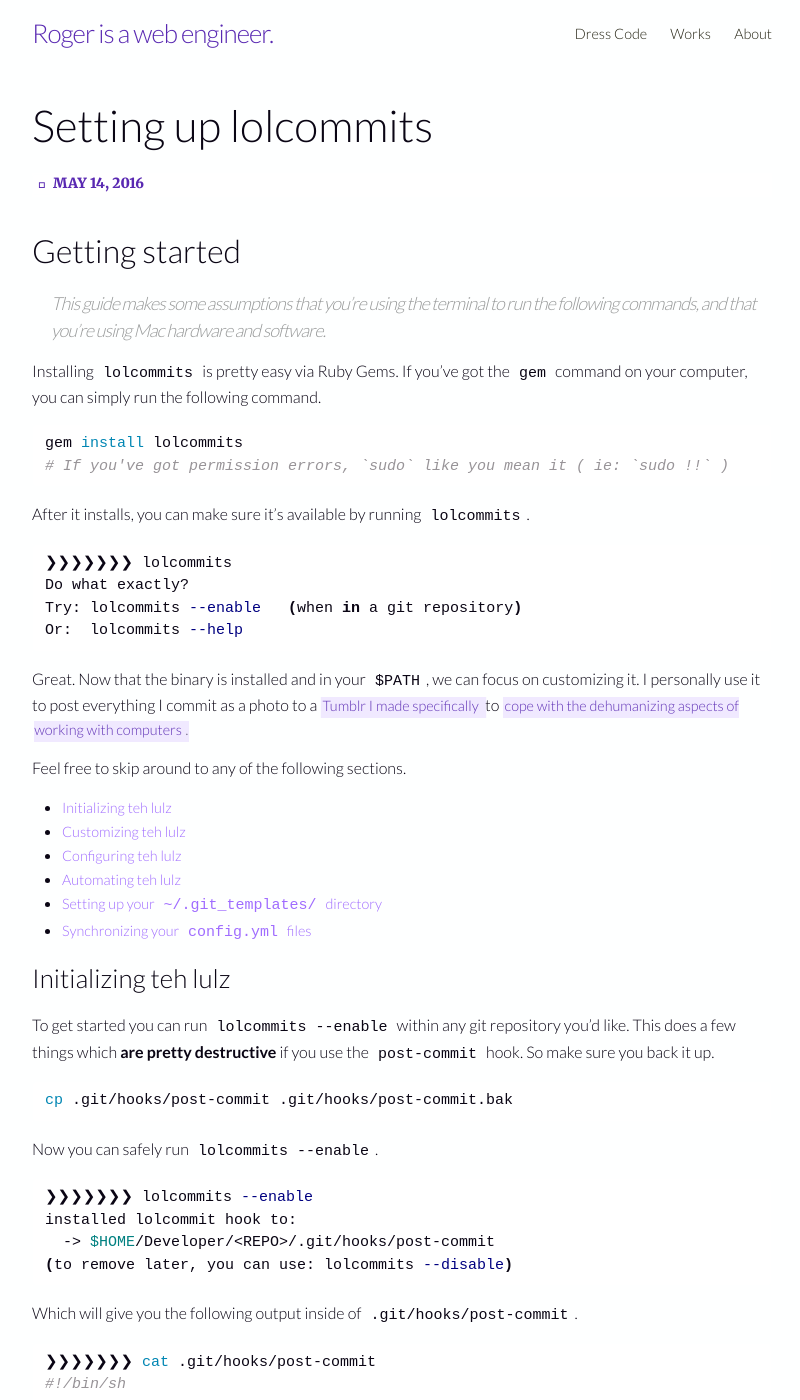
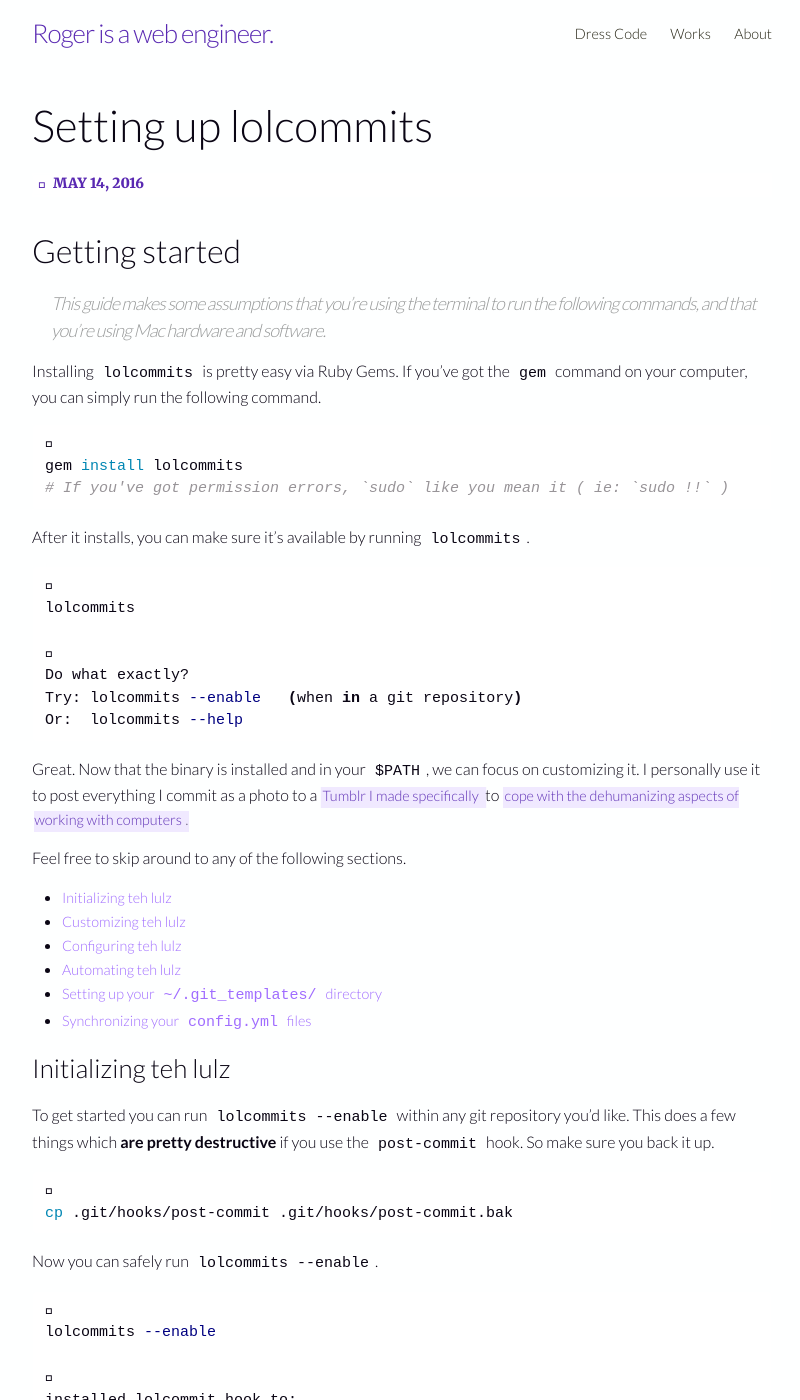
Before and after one commit to rogeruiz/write, a Jekyll site: the page built from dress-code/_posts/2016-05-28-setting-up-lolcommits.markdown, in a window 1280 px wide and 1400 px high. Shown: the whole window, without its empty margins (238-1038 px from the left). Built offline with Jekyll 4.4.1, drawn with Linux system fonts in a browser that asks for light colours; some web fonts are replaced; some of the changed text lies outside the part shown.

Commit message:
Update commands to use new font :+1:

```diff
--- a/dress-code/_posts/2016-05-28-setting-up-lolcommits.markdown
+++ b/dress-code/_posts/2016-05-28-setting-up-lolcommits.markdown
@@ -13,6 +13,7 @@ Installing `lolcommits` is pretty easy via Ruby Gems. If you've got the `gem`
 command on your computer, you can simply run the following command.
 
 {% highlight sh %}
+
 gem install lolcommits
 # If you've got permission errors, `sudo` like you mean it ( ie: `sudo !!` )
 {% endhighlight %}
@@ -20,7 +21,10 @@ gem install lolcommits
 After it installs, you can make sure it's available by running `lolcommits`.
 
 {% highlight shell %}
-❯❯❯❯❯❯❯ lolcommits
+
+lolcommits
+
+
 Do what exactly?
 Try: lolcommits --enable   (when in a git repository)
 Or:  lolcommits --help
@@ -50,13 +54,17 @@ like. This does a few things which __are pretty destructive__ if you use the
 `post-commit` hook. So make sure you back it up.
 
 {% highlight shell %}
+
 cp .git/hooks/post-commit .git/hooks/post-commit.bak
 {% endhighlight %}
 
 Now you can safely run `lolcommits --enable`.
 
 {% highlight shell %}
-❯❯❯❯❯❯❯ lolcommits --enable
+
+lolcommits --enable
+
+
 installed lolcommit hook to:
   -> $HOME/Developer/<REPO>/.git/hooks/post-commit
 (to remove later, you can use: lolcommits --disable)
@@ -65,7 +73,10 @@ installed lolcommit hook to:
 Which will give you the following output inside of `.git/hooks/post-commit`.
 
 {% highlight shell %}
-❯❯❯❯❯❯❯ cat .git/hooks/post-commit
+
+cat .git/hooks/post-commit
+
+
 #!/bin/sh
 ### lolcommits hook (begin) ###
 if [ ! -d "$GIT_DIR/rebase-merge" ]; then
@@ -85,7 +96,10 @@ accepts some additional flags to customize your experience. Feel free to play
 around with them.
 
 {% highlight shell %}
-❯❯❯❯❯❯❯ lolcommits --help
+
+lolcommits --help
+
+
 Usage: lolcommits [-vedclbscpsmwga]
     # shortened for emphasis & brevity
     -c, --capture                    capture lolcommit based on last git commit
@@ -104,6 +118,7 @@ changes.
 Here's the command I use to capture my lovely commits:
 
 {% highlight shell %}
+
 lolcommits --capture --fork --stealth --delay=3 --animate=5
 {% endhighlight %}
 
@@ -125,6 +140,7 @@ To configure Tumblr, you just need to follow the prompts after running the
 configuration command.
 
 {% highlight shell %}
+
 lolcommits --config -p tumblr
 {% endhighlight %}
 
@@ -136,7 +152,10 @@ use _after it creates an image_. [You can take a look at the source for the
 Tumblr plugin here][lol-tumblr-src].
 
 {% highlight shell %}
-❯❯❯❯❯❯❯ cat $HOME/.lolcommits/`echo ${PWD##*/}`/config.yml
+
+cat $HOME/.lolcommits/`echo ${PWD##*/}`/config.yml
+
+
 ---
 tumblr:
   enabled: true
@@ -170,6 +189,7 @@ configuration file ( ie `~/.gitconfig` ).
 To setup your `git_templates/` directory, you can follow these commands:
 
 {% highlight shell %}
+
 mkdir -p $HOME/.git_template/hooks/ && \
 git config --global init.templatedir ~/.git_template
 {% endhighlight %}
@@ -180,6 +200,7 @@ your `git init` template directory, you can copy the `post-commit` file that
 tweaked to your liking above.
 
 {% highlight shell %}
+
 cp -v .git/hooks/post-commit $HOME/.git_template/hooks/post-commit
 {% endhighlight %}
 
@@ -200,5 +221,6 @@ Tumblr, you need to make sure to copy that file over to each directory within
 whenever I'm working with a new repository on my machines.
 
 {% highlight shell %}
+
 cp -v $HOME/.lolcommits/config.yml $HOME/.lolcommits/`echo "${PWD##*/}"`/config.yml
 {% endhighlight %}
```
